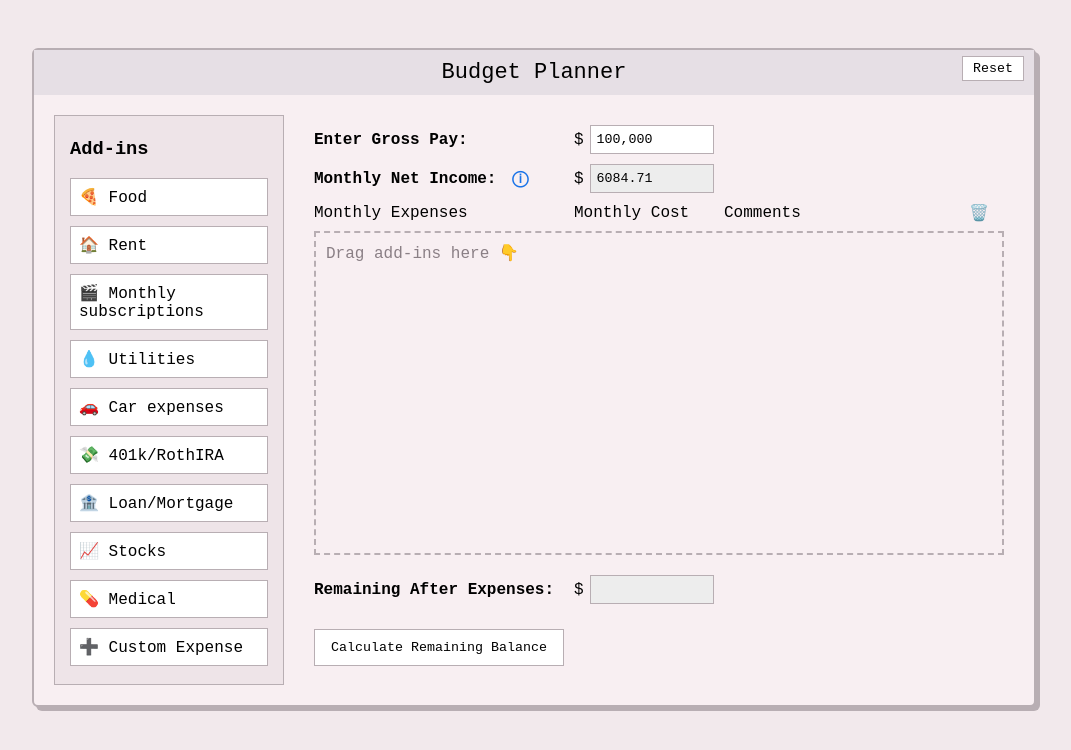
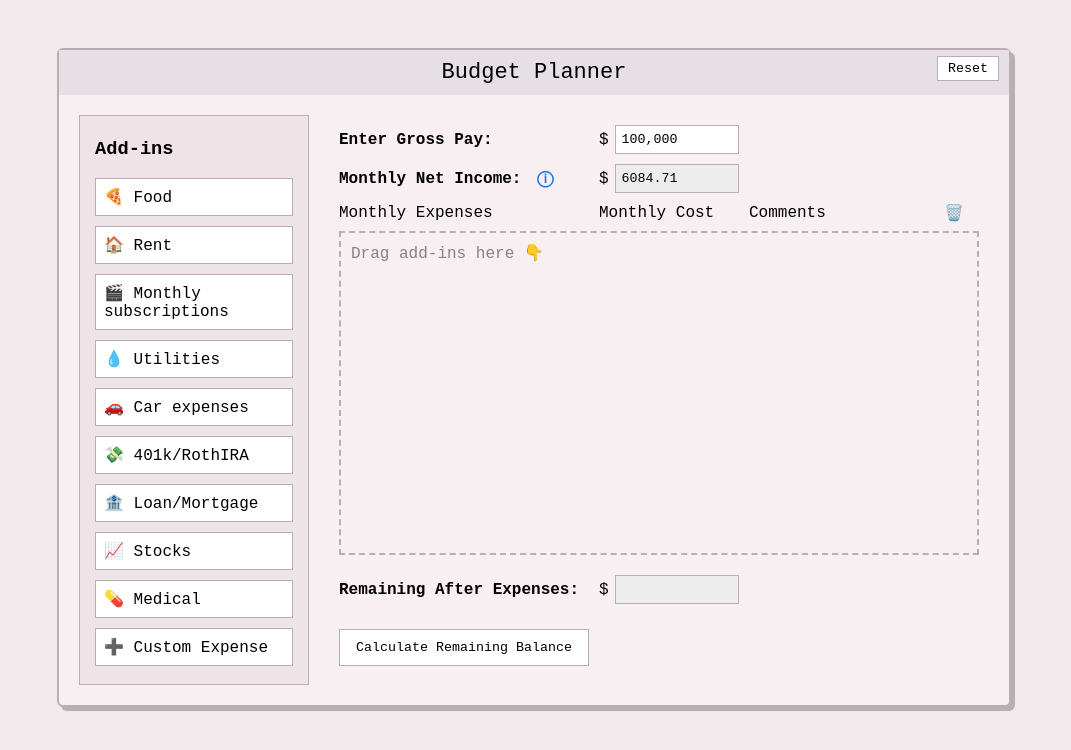
Before and after one commit to Srivacthi/Its-Giving-Solvency, a Flask app: page / in a window 1280 px wide. Shown: the top 750 px of the page, without its empty margins (106-1177 px from the left). Run offline with Flask 3, Linux system fonts and the light colour scheme.

Commit message:
Less window width

```diff
--- a/templates/budget2.html
+++ b/templates/budget2.html
@@ -13,7 +13,7 @@
     }
 
     .window {
-      width: 1000px;
+      width: 950px;
       background: #f8eff2;
       border: 2px solid #b8aeb3;
       border-radius: 6px;
```
